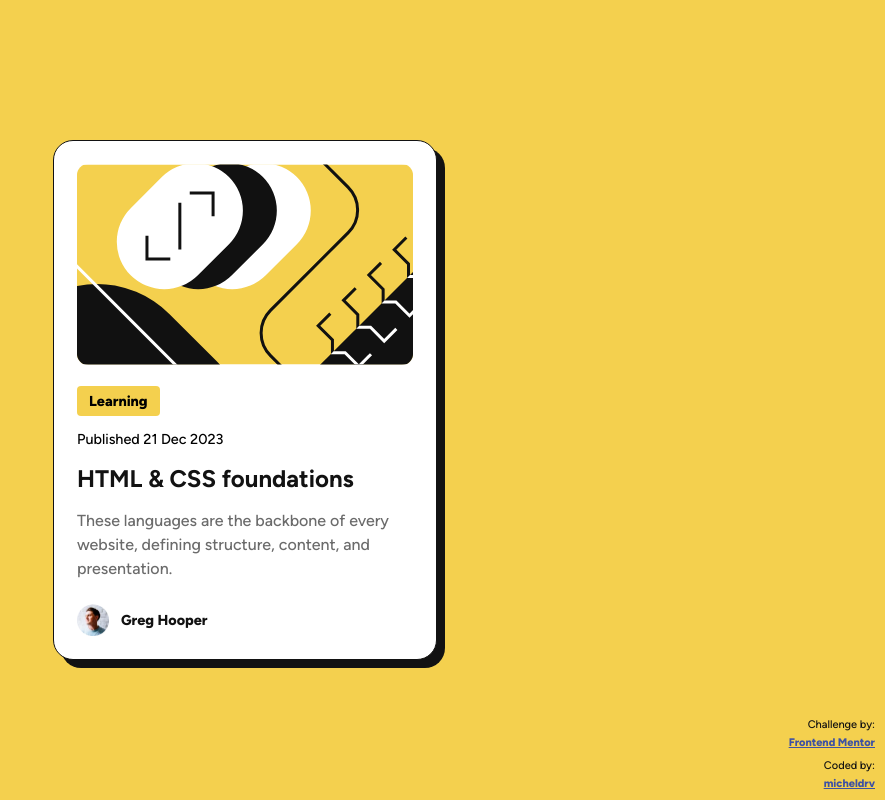
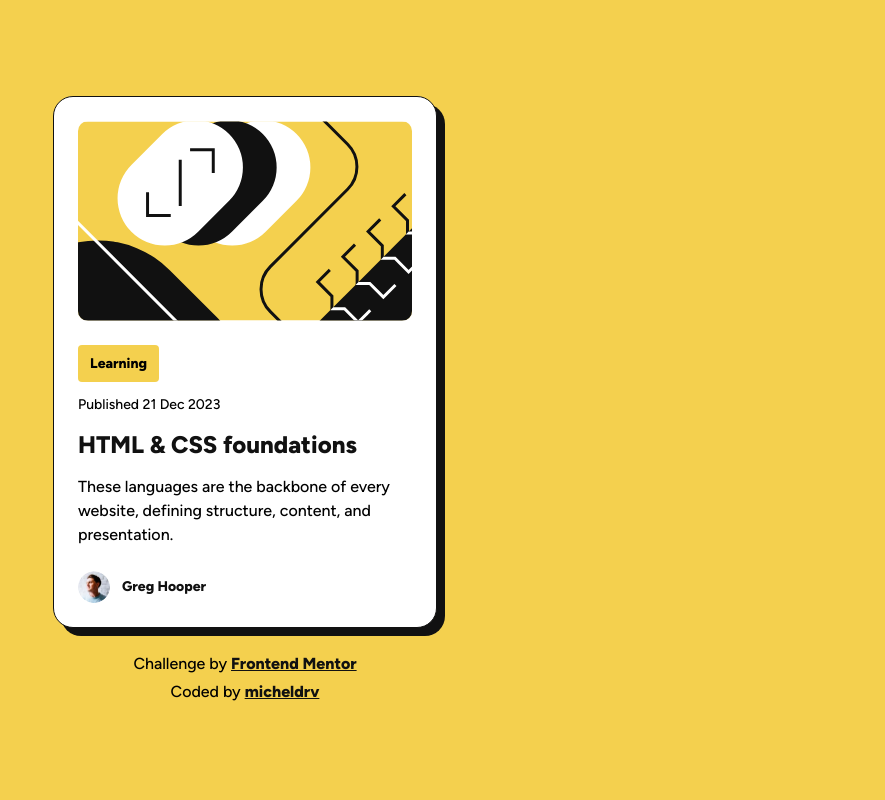
Before and after one commit to micheldrv/fm-blog-preview-card, a plain HTML site: page index.html in a window 1280 px wide. Shown: the whole page, without its empty margins (395-1280 px from the left). Drawn offline with Linux system fonts and the light colour scheme.

Commit message:
Refactor the styling following the actual design files

```diff
--- a/index.html
+++ b/index.html
@@ -9,46 +9,43 @@
       href="assets/images/favicon-32x32.png"
       type="image/png"
     />
+    <base target="_blank" />
     <title>Frontend Mentor | Blog preview card</title>
   </head>
   <body>
-    <div class="card">
+    <main class="card">
       <img
-        class="card_img"
+        class="card-img"
         src="assets/images/illustration-article.svg"
         alt=""
       />
-      <p class="tag">Learning</p>
+      <div class="card-content">
+        <p class="category">Learning</p>
         <p class="date">Published 21 Dec 2023</p>
-      <h2 class="title">
-        <a href="#">HTML & CSS foundations</a>
-      </h2>
+        <a href="#" class="title">
+          <h1>HTML & CSS foundations</h1>
+        </a>
         <p class="description">
           These languages are the backbone of every website, defining structure,
           content, and presentation.
         </p>
-      <a href="#">
-        <div class="user_div">
-          <img
-            src="assets/images/image-avatar.webp"
-            alt=""
-            class="avatar_img"
-          />
+      </div>
+      <a href="#" class="user-btn">
+        <img src="assets/images/image-avatar.webp" alt="" class="avatar-img" />
         <span class="username">Greg Hooper</span>
-        </div>
       </a>
-    </div>
-    <div class="attribution">
-      <div class="info">
-        <span>Challenge by:</span>
-        <a href="https://www.frontendmentor.io?ref=challenge" target="_blank">
+    </main>
+    <footer class="attribution">
+      <div>
+        <span>Challenge by</span>
+        <a href="https://www.frontendmentor.io?ref=challenge">
           Frontend Mentor
         </a>
       </div>
-      <div class="info">
-        <span>Coded by:</span>
+      <div>
+        <span>Coded by</span>
         <a href="https://github.com/micheldrv">micheldrv</a>
       </div>
-    </div>
+    </footer>
   </body>
 </html>
--- a/style.css
+++ b/style.css
@@ -4,139 +4,172 @@
 }
 
 :root {
-  --yellow: hsl(47, 88%, 63%);
-  --white: hsl(0, 0%, 100%);
-  --gray-500: hsl(0, 0%, 42%);
-  --gray-950: hsl(0, 0%, 7%);
+  --yellow: #f4d04e;
+  --gray-950: #111111;
+  --gray-500: #6b6b6b;
+  --white: white;
+
+  --text-line-height: 1.5;
+
+  --text-preset-1-size: 1.5rem;
+  --text-preset-1-weight: 800;
+
+  --text-preset-2-size: 1rem;
+  --text-preset-2-weight: 500;
+
+  --text-preset-3-size: 0.875rem;
+  --text-preset-3-weight: 500;
+  --text-preset-3-weight-bold: 800;
+
+  --spacing-1: 0.25rem;
+  --spacing-2: 0.5rem;
+  --spacing-3: 0.75rem;
+  --spacing-4: 1.5rem;
+
+  --card-width: 24rem;
+  --card-shadow: 0.5rem 0.5rem 0 0 var(--gray-950);
+  --card-border: 1px solid var(--gray-950);
+  --card-border-radius: 1.25rem;
+  --img-border-radius: 0.625rem;
+  --avatar-size: 2rem;
+  --focus-width: 0.125rem;
+  --focus-outline: var(--focus-width) dotted var(--gray-950);
+  --focus-offset: 0.125rem;
+}
+
+* {
+  box-sizing: border-box;
+  padding: 0;
+  margin: 0;
 }
 
 body {
+  background-color: var(--yellow);
   min-height: 100vh;
+
   display: flex;
   justify-content: center;
   align-items: center;
   flex-direction: column;
-  gap: 10px;
-  background-color: var(--yellow);
+  gap: var(--spacing-4);
+
   font-family: Figtree, sans-serif;
-  font-weight: 500;
-  font-size: 16px;
-  margin: 0;
+  font-size: var(--text-preset-2-size);
+  font-weight: var(--text-preset-2-weight);
+  line-height: var(--text-line-height);
 }
 
 .card {
-  box-sizing: border-box;
-  max-width: 384px;
-  border: 1px solid var(--gray-950);
-  border-radius: 20px;
   background-color: var(--white);
-  box-shadow: 8px 8px var(--gray-950);
-  padding: 23px;
-  margin: 10px;
+  max-width: var(--card-width);
+  border: var(--card-border);
+  box-shadow: var(--card-shadow);
+  border-radius: var(--card-border-radius);
 
   display: flex;
   flex-direction: column;
-  gap: 14px;
+  padding: var(--spacing-4);
+  gap: var(--spacing-4);
 }
 
-.card a {
-  color: var(--gray-950);
-  text-decoration: none;
+.card-img {
+  width: 100%;
+  border-radius: var(--img-border-radius);
 }
 
-.card a:hover {
-  color: var(--yellow);
+.card-content {
+  display: flex;
+  flex-direction: column;
+  align-items: start;
+  gap: var(--spacing-3);
 }
 
-.card_img {
-  border-radius: 11px;
-  width: 100%;
-}
+.category {
+  background-color: var(--yellow);
+  padding: var(--spacing-2) var(--spacing-3);
+  border-radius: var(--spacing-1);
 
-p {
-  margin: 0;
-}
-
-.tag {
-  background-color: var(--yellow);
-  display: inline-block;
-  width: max-content;
-  padding: 6px 12px;
-  border-radius: 4px;
-  font-weight: 800;
-  margin: 0;
-  margin-top: 7px;
-  font-size: 0.9em;
+  font-size: var(--text-preset-3-size);
+  font-weight: var(--text-preset-3-weight-bold);
 }
 
 .date {
-  font-size: 0.9em;
+  font-size: var(--text-preset-3-size);
+  font-weight: var(--text-preset-3-weight);
 }
 
 .title {
-  margin: 2px 0;
+  color: var(--gray-950);
+  text-decoration: none;
+  border-radius: var(--spacing-2);
+
+  &:hover,
+  &:active {
+    color: var(--yellow);
+  }
+
+  &:focus {
+    outline: var(--focus-outline);
+    outline-offset: var(--focus-offset);
+  }
+
+  h1 {
+    font-size: var(--text-preset-1-size);
+    font-weight: var(--text-preset-1-weight);
+  }
 }
 
-.description {
-  margin: 0;
-  margin-bottom: 9px;
-  color: var(--gray-500);
-  line-height: 150%;
+.user-btn {
+  display: flex;
+  align-items: center;
+  gap: var(--spacing-3);
+  text-decoration: none;
+  color: var(--gray-950);
+  outline: none;
+
+  &:hover .username,
+  &:active .username {
+    color: var(--yellow);
+  }
+
+  &:focus .username {
+    outline: var(--focus-outline);
+    outline-offset: var(--focus-offset);
+  }
 }
 
-.user_div {
-  display: flex;
-  align-items: center;
-  gap: 12px;
-  width: max-content;
-}
-
-.avatar_img {
-  width: 32px;
-  height: 32px;
+.avatar-img {
+  width: var(--avatar-size);
+  height: var(--avatar-size);
+  border-radius: 50%;
 }
 
 .username {
-  font-weight: 800;
-  font-size: 0.9em;
+  font-size: var(--text-preset-3-size);
+  font-weight: var(--text-preset-3-weight-bold);
+  border-radius: var(--spacing-1);
 }
 
 .attribution {
-  text-align: right;
-  font-size: 11px;
-  position: fixed;
-  right: 10px;
-  bottom: 10px;
   display: flex;
   flex-direction: column;
-  gap: 10px;
-  color: var(--gray-950);
-  font-weight: 500;
-}
+  align-items: center;
+  text-align: center;
+  gap: var(--spacing-1);
 
-.info {
-  display: flex;
-  flex-direction: column;
-  gap: 5px;
-}
+  a {
+    color: var(--gray-950);
+    font-weight: var(--text-preset-3-weight-bold);
+    border-radius: var(--spacing-1);
 
-.info a {
-  font-weight: 800;
-  color: hsl(228, 45%, 44%);
-}
+    &:hover,
+    &:active {
+      color: var(--gray-500);
+    }
 
-@media (max-width: 675px) {
-  .attribution {
-    position: unset;
-    text-align: center;
-    flex-direction: row;
-    flex-wrap: wrap;
-    justify-content: center;
-    gap: 5px;
-  }
-
-  .info {
-    flex-direction: row;
-    flex-wrap: nowrap;
+    &:focus {
+      outline: var(--focus-outline);
+      outline-offset: var(--focus-offset);
+    }
   }
 }
```
Lines whose indentation alone changed are shown as unchanged.
